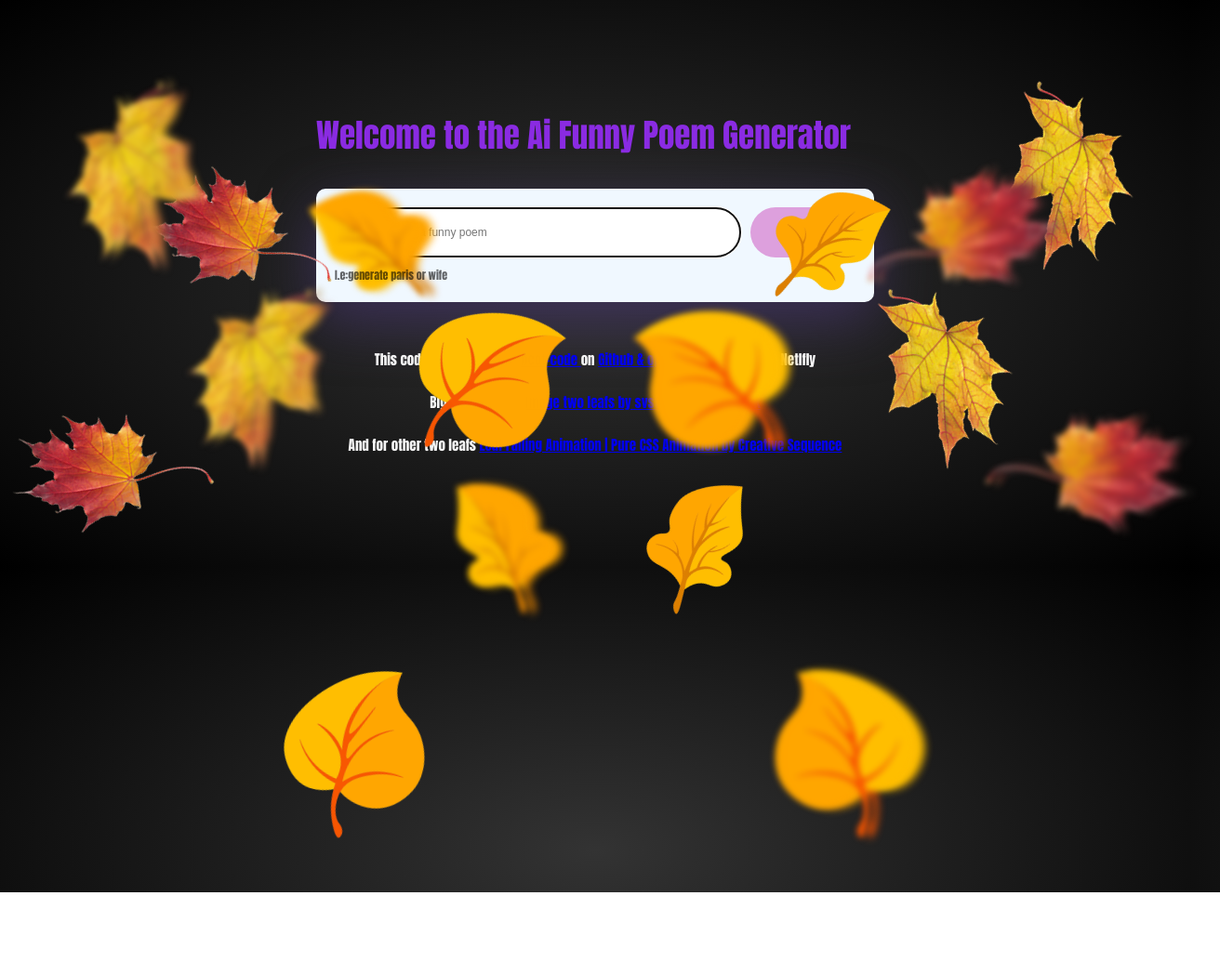
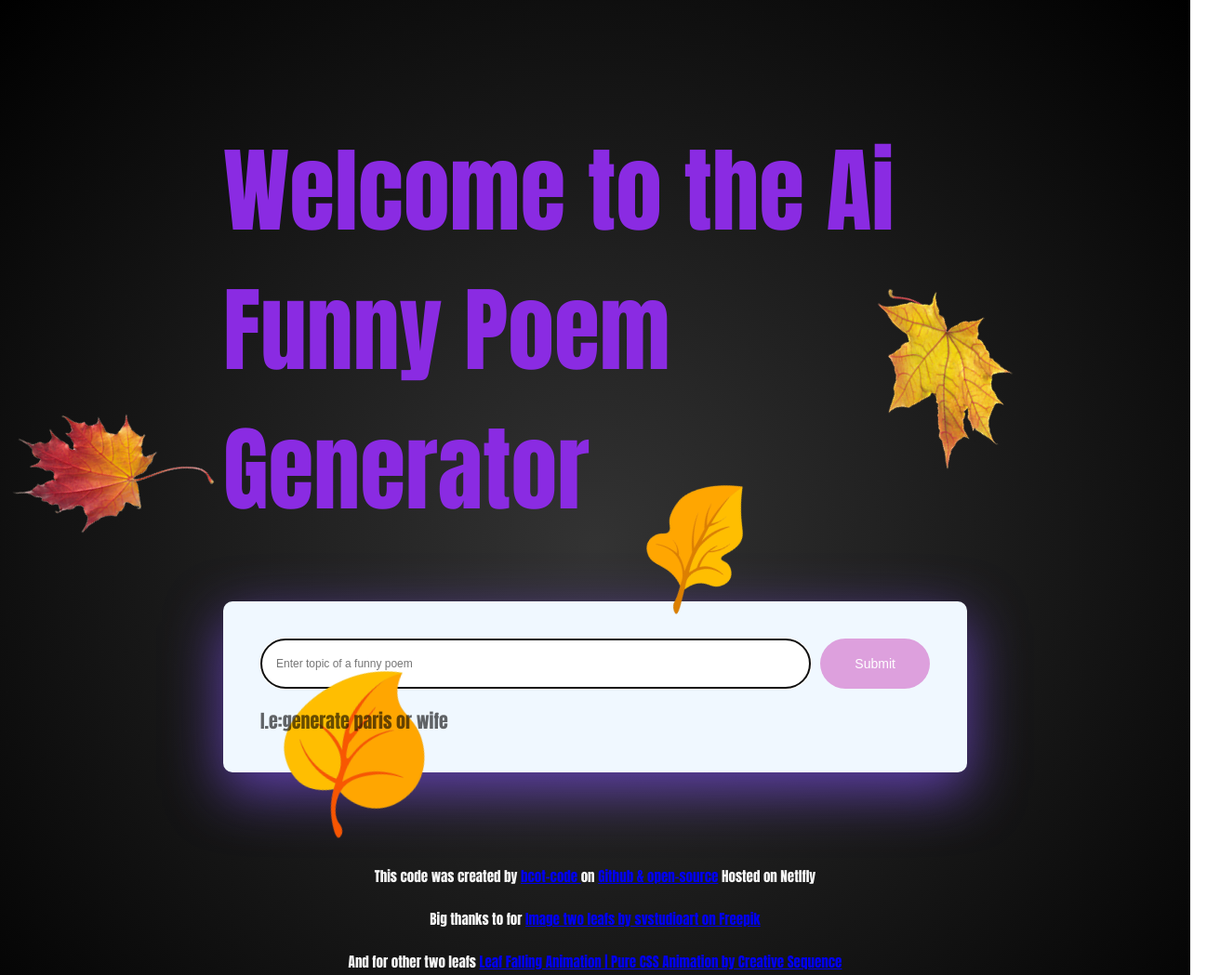
Before and after one commit to bcot-code/funny-poem-generator, a website: page index.html in a window 1280 px wide. Shown: the top 1049 px of the page at 93% size, 1312 px wide, since content can reach past the window. Before the commit the page ends 960 px from the top, so only its background shows below. Drawn offline with nearby package versions, Linux system fonts and the light colour scheme.

Commit message:
make changes to get url working and animation

```diff
--- a/index.html
+++ b/index.html
@@ -34,6 +34,8 @@
             <div>
               <img src="./src/pics/png4-effect4.png" alt="" class="leaf4" />
             </div>
+          </div>
+          <!-- <div class="leaves set2">
             <div>
               <img
                 src="./src/pics/yellow-leaf-white-background.png"
@@ -54,8 +56,8 @@
             <div>
               <img src="./src/pics/png4-effect4.png" alt="" class="leaf4" />
             </div>
-          </div>
-          <div class="leaves set2">
+          </div> -->
+          <!-- <div class="leaves set3">
             <div>
               <img
                 src="./src/pics/yellow-leaf-white-background.png"
@@ -76,69 +78,7 @@
             <div>
               <img src="./src/pics/png4-effect4.png" alt="" class="leaf4" />
             </div>
-            <div>
-              <img
-                src="./src/pics/yellow-leaf-white-background.png"
-                alt="leaf-1"
-                class="leaf1"
-              />
-            </div>
-            <div>
-              <img
-                src="./src/pics/yellow-leaf-white-background (2).png"
-                alt="leaf-2"
-                class="leaf2"
-              />
-            </div>
-            <div>
-              <img src="./src/pics/png3-effect3.png" alt="" class="leaf3" />
-            </div>
-            <div>
-              <img src="./src/pics/png4-effect4.png" alt="" class="leaf4" />
-            </div>
-          </div>
-          <div class="leaves set3">
-            <div>
-              <img
-                src="./src/pics/yellow-leaf-white-background.png"
-                alt="leaf-1"
-                class="leaf1"
-              />
-            </div>
-            <div>
-              <img
-                src="./src/pics/yellow-leaf-white-background (2).png"
-                alt="leaf-2"
-                class="leaf2"
-              />
-            </div>
-            <div>
-              <img src="./src/pics/png3-effect3.png" alt="" class="leaf3" />
-            </div>
-            <div>
-              <img src="./src/pics/png4-effect4.png" alt="" class="leaf4" />
-            </div>
-            <div>
-              <img
-                src="./src/pics/yellow-leaf-white-background.png"
-                alt="leaf-1"
-                class="leaf1"
-              />
-            </div>
-            <div>
-              <img
-                src="./src/pics/yellow-leaf-white-background (2).png"
-                alt="leaf-2"
-                class="leaf2"
-              />
-            </div>
-            <div>
-              <img src="./src/pics/png3-effect3.png" alt="" class="leaf3" />
-            </div>
-            <div>
-              <img src="./src/pics/png4-effect4.png" alt="" class="leaf4" />
-            </div>
-          </div>
+          </div> -->
         </section>
         <div class="form-container">
           <form id="funny-poem">
--- a/src/style.css
+++ b/src/style.css
@@ -3,8 +3,8 @@ body {
   background: radial-gradient(#333, #000);
 }
 .container {
-  margin: 120px auto;
-  max-width: 600px;
+  margin: 130px auto;
+  max-width: 800px;
 }
 header {
   margin-bottom: 30px;
@@ -12,7 +12,7 @@ header {
 h1 {
   color: blueviolet;
   font-weight: 800;
-  font-size: 35px;
+  font-size: 100px;
   line-height: 1.5;
 }
 main {
@@ -20,18 +20,18 @@ main {
 }
 .form-container {
   background-color: aliceblue;
-  box-shadow: 0px 20px 60px rgba(65, 50, 100, 0.8);
-  margin-bottom: 30px;
+  box-shadow: 0px 20px 60px rgba(113, 73, 207, 0.8);
+  margin-bottom: 100px;
   border-radius: 10px;
-  padding: 20px;
+  padding: 40px;
 }
 form {
   display: flex;
 }
 .clue {
   line-height: 1.5;
-  margin-top: 10px;
-  font-size: 12px;
+  margin-top: 20px;
+  font-size: 20px;
   opacity: 0.6;
 }
 
@@ -56,7 +56,7 @@ form {
 }
 .words {
   margin-top: 30px;
-  font-size: 14px;
+  font-size: 30px;
   padding: 20px;
   background-color: whitesmoke;
   line-height: 24px;
@@ -75,7 +75,7 @@ footer {
 }
 
 .leaves {
-  position: absolute;
+  /* position: absolute; */
   top: 0;
   left: 0;
   width: 100%;
@@ -144,14 +144,10 @@ footer {
 }
 .set3 {
   transform: scale(1.2);
-  transform: translateX(10px) rotateY(180deg);
-  filter: blur(3px);
-}
-.set4 {
-  transform: scale(1.1);
-  transform: translateX(5px) rotateY(180deg);
+  transform: translateX(-500px) rotateY(180deg);
   filter: blur(2px);
 }
+
 .leaf1 {
   width: 240px;
   height: auto;
```
